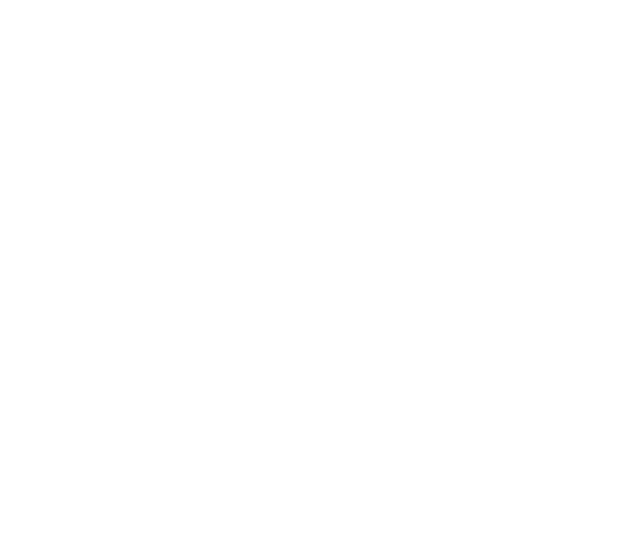
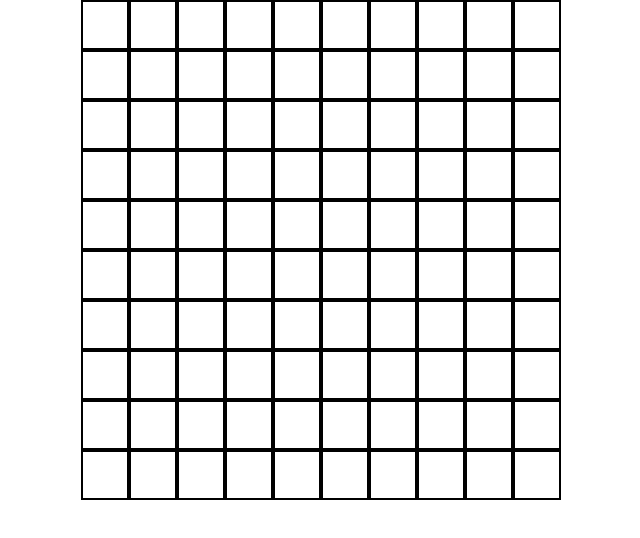
Before and after one commit to RenatoFringuello/js-campominato-grid, a plain HTML site: page index.html in a window 1280 px wide. Shown: the whole page, without its empty margins (309-949 px from the left). Drawn offline with nearby package versions, Linux system fonts and the light colour scheme.

Commit message:
add some style

```diff
--- a/css/style.css
+++ b/css/style.css
@@ -0,0 +1,7 @@
+.game-field{
+    width: 500px;
+}
+.cell{
+    height: 50px;
+    border: 2px solid black;
+}
--- a/index.html
+++ b/index.html
@@ -14,7 +14,7 @@
 </head>
 <body>
 
-    <main id="game">
+    <main class="d-flex" id="game">
 
     </main>
 
```
